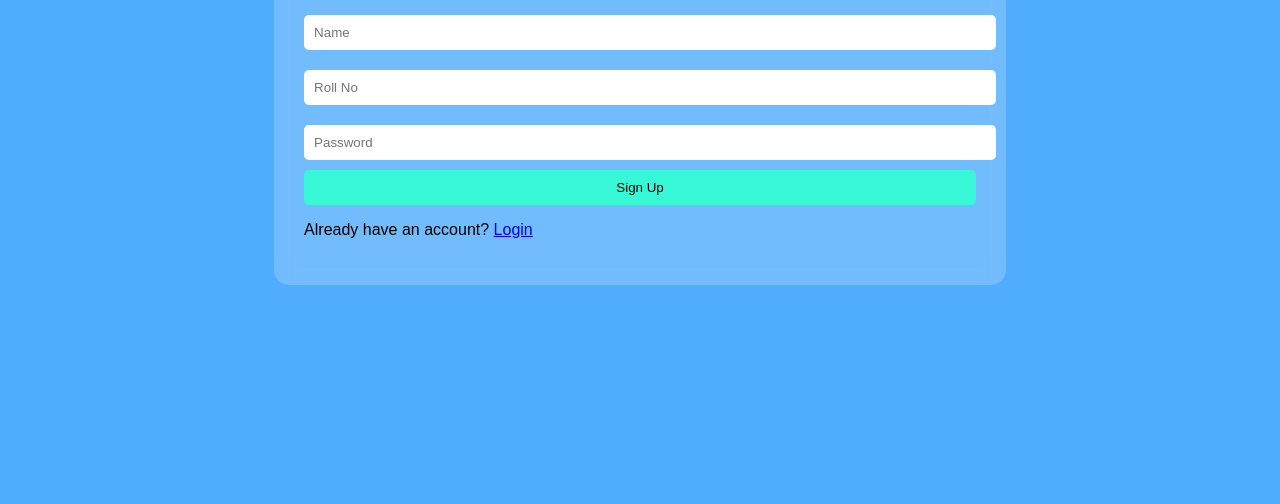
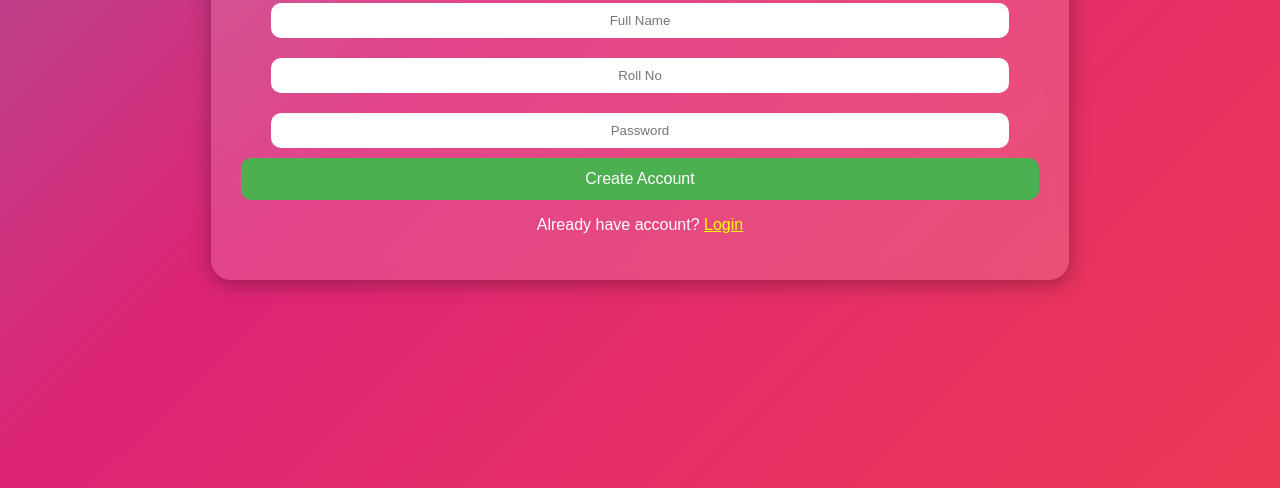
Before and after one commit to srichaitnya/srichaitanyasszone, a plain HTML site: page index2.htm in a window 1280 px wide. Shown: the part 312-816 px from the top of the page. Drawn offline with Linux system fonts and the light colour scheme.

Commit message:
Update index2.htm

```diff
--- a/index2.htm
+++ b/index2.htm
@@ -1,39 +1,91 @@
 <!DOCTYPE html>
-<html lang="en">
+<html>
 <head>
-<meta charset="UTF-8">
-<title>Signup | Study Website</title>
-<style>
-body { font-family: Arial; background: #4facfe; display:flex; align-items:center; justify-content:center; height:100vh; }
-.signup-box { background: rgba(255,255,255,0.2); padding: 30px; border-radius: 15px; backdrop-filter: blur(10px); }
-input { width:100%; padding:10px; margin:10px 0; border-radius:5px; border:none; }
-button { padding:10px; width:100%; background:#38f9d7; border:none; border-radius:5px; cursor:pointer; }
-</style>
+  <title>Signup</title>
+  <style>
+    body {
+      display:flex;
+      justify-content:center;
+      align-items:center;
+      height:100vh;
+      font-family:poppins,sans-serif;
+      margin:0;
+      background: linear-gradient(-45deg, #ff512f, #dd2476, #24c6dc, #514a9d);
+      background-size: 400% 400%;
+      animation: gradient 15s ease infinite;
+    }
+    @keyframes gradient {
+      0% { background-position: 0% 50%; }
+      50% { background-position: 100% 50%; }
+      100% { background-position: 0% 50%; }
+    }
+    .box {
+      background:rgba(255,255,255,0.15);
+      padding:30px;
+      border-radius:20px;
+      text-align:center;
+      backdrop-filter:blur(10px);
+      color:white;
+      box-shadow:0 4px 20px rgba(0,0,0,0.3);
+    }
+    input {
+      width:90%;
+      padding:10px;
+      margin:10px;
+      border:none;
+      border-radius:10px;
+      text-align:center;
+    }
+    button {
+      padding:12px;
+      width:100%;
+      border:none;
+      border-radius:10px;
+      background:#4caf50;
+      font-size:16px;
+      cursor:pointer;
+      transition:0.3s;
+      color:white;
+    }
+    button:hover {
+      transform:scale(1.05);
+      background:#2e7d32;
+    }
+  </style>
 </head>
 <body>
-<div class="signup-box">
-  <h2>Sign Up</h2>
-  <input type="text" id="name" placeholder="Name">
-  <input type="text" id="rollno" placeholder="Roll No">
-  <input type="password" id="password" placeholder="Password">
-  <button onclick="signup()">Sign Up</button>
-  <p>Already have an account? <a href="index.htm">Login</a></p>
-</div>
+  <div class="box">
+    <h2>Signup</h2>
+    <input type="text" id="name" placeholder="Full Name" required>
+    <input type="text" id="rollno" placeholder="Roll No" required>
+    <input type="password" id="password" placeholder="Password" required>
+    <button onclick="signup()">Create Account</button>
+    <p>Already have account? <a href="index.htm" style="color:yellow;">Login</a></p>
+  </div>
 
 <script>
-let students = JSON.parse(localStorage.getItem("students") || "[]");
+  const scriptURL = "YOUR_SCRIPT_URL"; // paste your Apps Script Web App URL here
 
-function signup(){
-  const name = document.getElementById('name').value;
-  const roll = document.getElementById('rollno').value;
-  const pass = document.getElementById('password').value;
-  if(!name || !roll || !pass){ alert("Please fill all fields"); return; }
-  if(students.find(s=>s.roll===roll)){ alert("Roll No already exists"); return; }
-  students.push({name, roll, password: pass});
-  localStorage.setItem("students", JSON.stringify(students));
-  alert("Signup Successful! You can now login.");
-  window.location.href="index.htm";
-}
+  function signup() {
+    fetch(scriptURL, {
+      method: 'POST',
+      body: new URLSearchParams({
+        action: 'signup',
+        name: document.getElementById('name').value,
+        rollno: document.getElementById('rollno').value,
+        password: document.getElementById('password').value
+      })
+    })
+    .then(res => res.text())
+    .then(txt => {
+      if(txt=="SUCCESS") {
+        alert("Account created! Now login.");
+        window.location.href="index.htm"; // go back to login
+      } else {
+        alert("Error: " + txt);
+      }
+    })
+  }
 </script>
 </body>
 </html>
```
